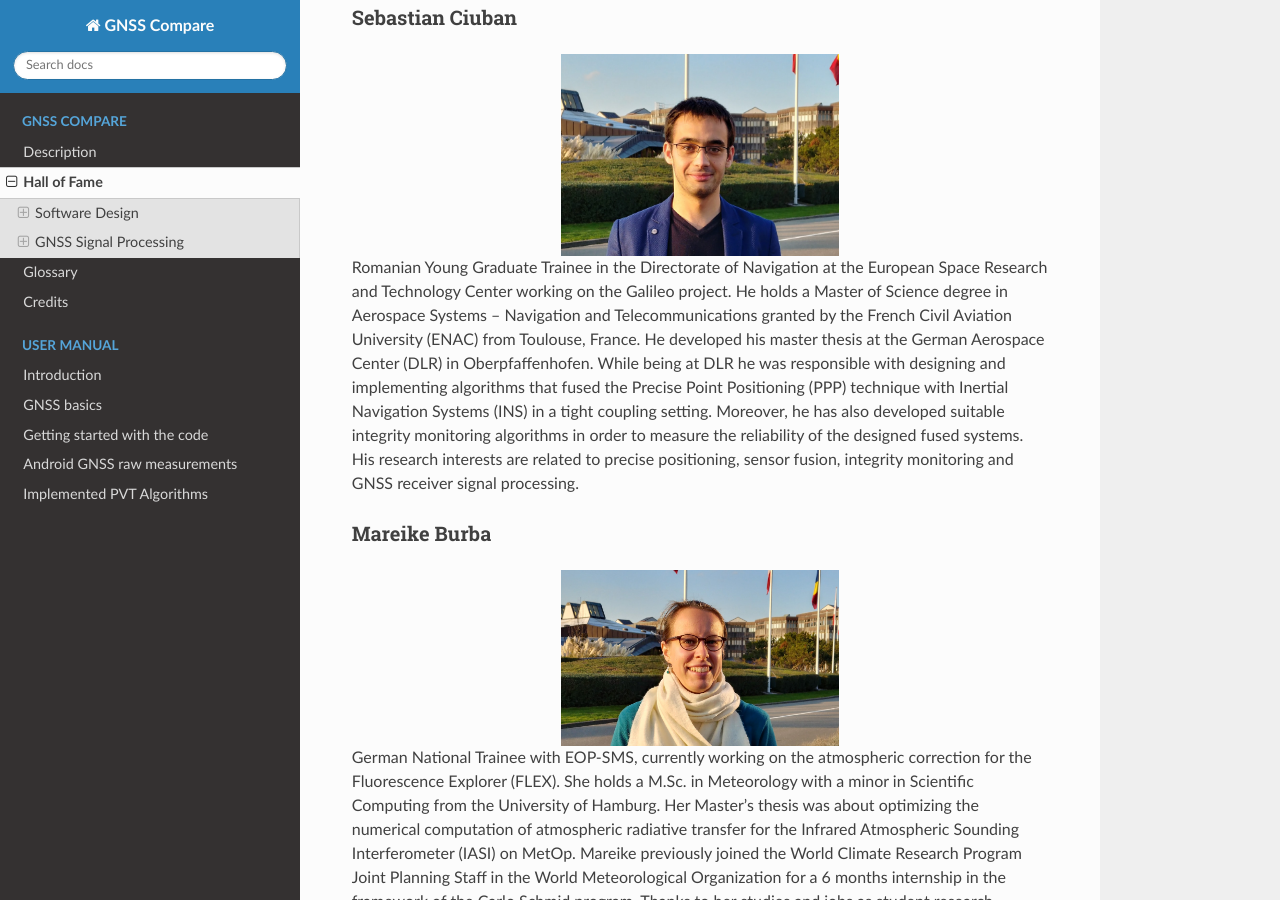
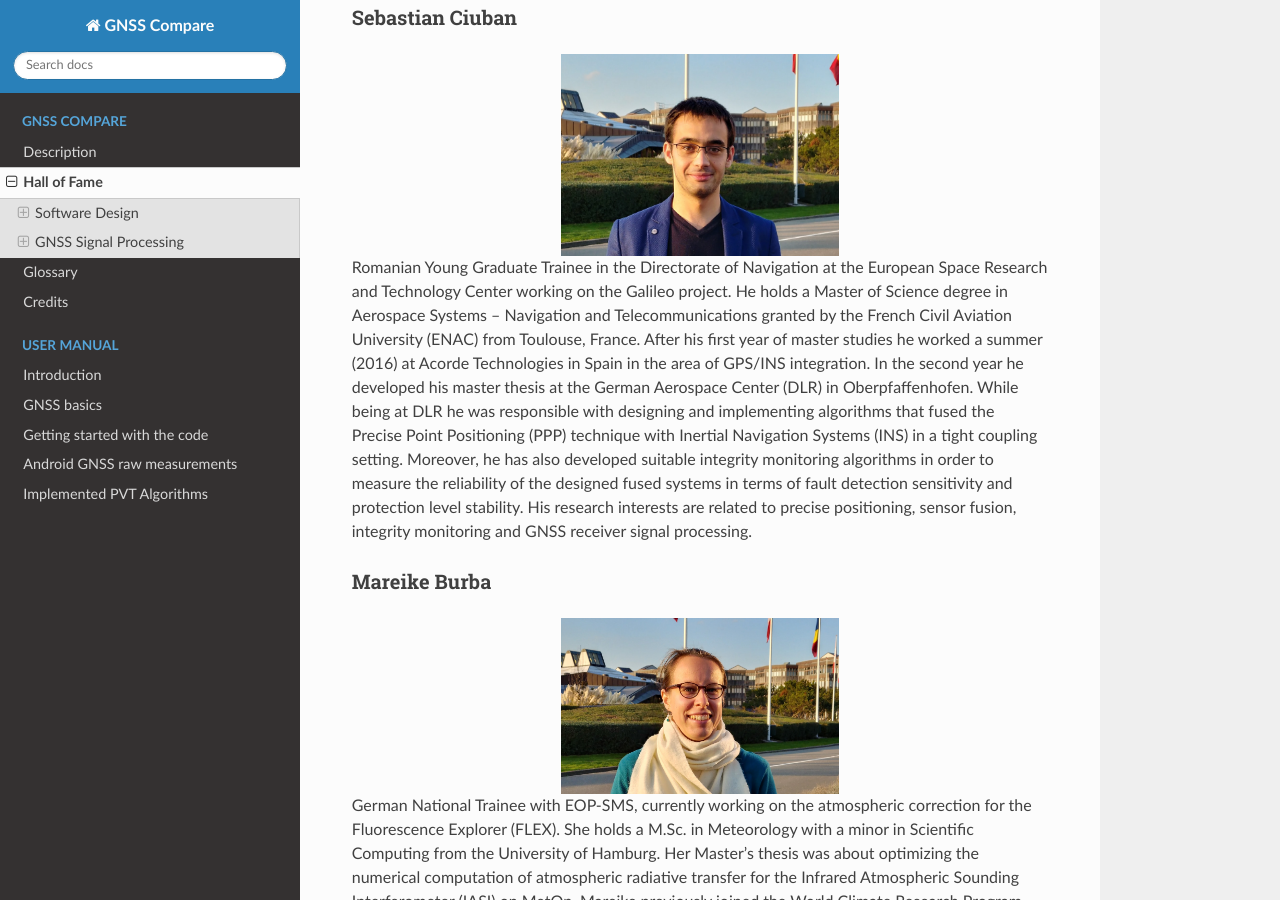
Before and after one commit to TheGalfins/GNSS_Compare, a Sphinx documentation site: the page built from docs/team.rst, in a window 1280 px wide and 900 px high, scrolled down 1814 px. Built offline with Sphinx 7.4.7 and the Read the Docs theme 2.0.0, drawn with Linux system fonts in a browser that asks for light colours; pages that are not in the unit, such as notebooks, are missing from menus.

Commit message:
Hall of Fame completed

```diff
--- a/docs/team.rst
+++ b/docs/team.rst
@@ -78,13 +78,13 @@ Sebastian Ciuban
 
 Romanian Young Graduate Trainee in the Directorate of Navigation at the European Space Research and Technology Center working
 on the Galileo project. He holds a Master of Science degree in Aerospace Systems – Navigation and Telecommunications
-granted by the French Civil Aviation University (ENAC) from Toulouse, France. He developed
+granted by the French Civil Aviation University (ENAC) from Toulouse, France. After his first year of master studies he worked
+a summer (2016) at Acorde Technologies in Spain in the area of GPS/INS integration. In the second year he developed
 his master thesis at the German Aerospace Center (DLR) in Oberpfaffenhofen. While
 being at DLR he was responsible with designing and implementing algorithms that fused the
 Precise Point Positioning (PPP) technique with Inertial Navigation Systems (INS) in a tight
 coupling setting. Moreover, he has also developed suitable integrity monitoring algorithms
-in order to measure the reliability of the designed fused systems. His research interests are
-related to precise positioning, sensor fusion, integrity monitoring and GNSS receiver signal
+in order to measure the reliability of the designed fused systems in terms of fault detection sensitivity and protection level stability. His research interests are related to precise positioning, sensor fusion, integrity monitoring and GNSS receiver signal
 processing.
 
 
```
